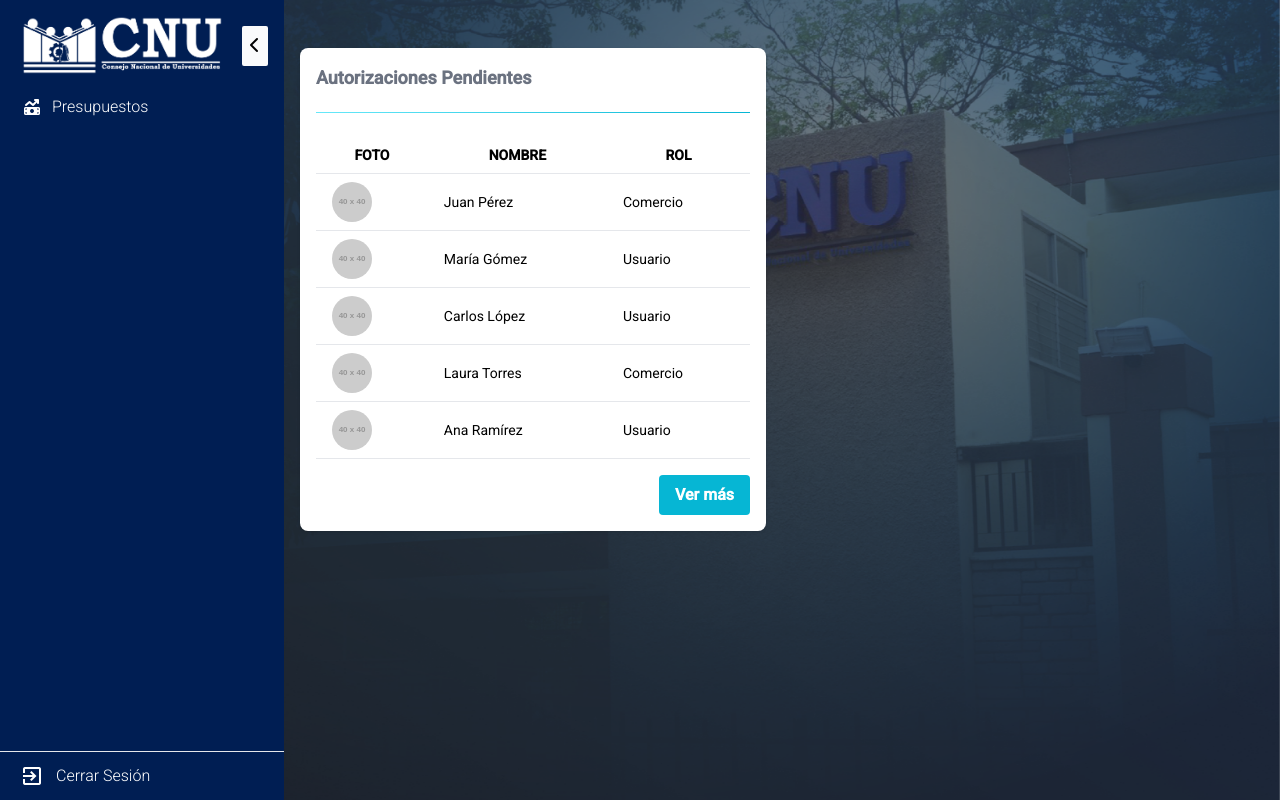
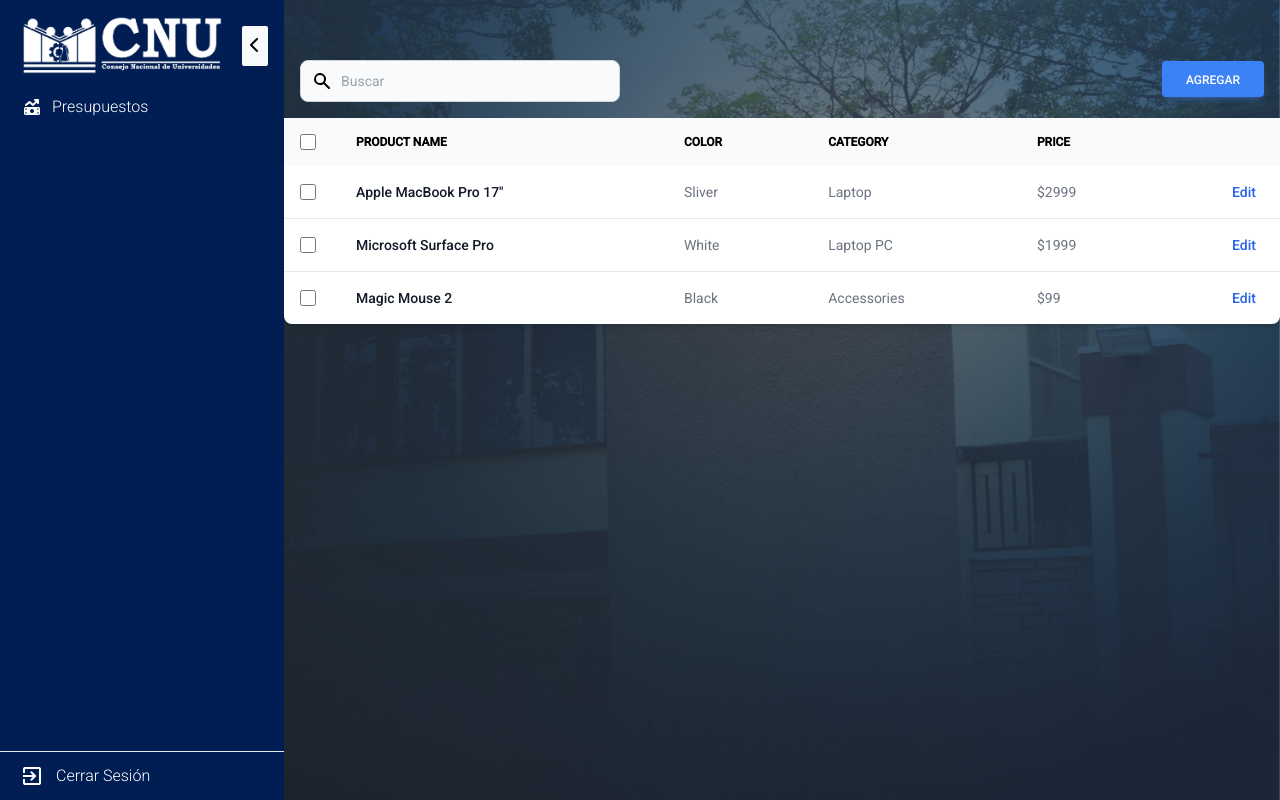
Before and after one commit to erixnpai/front-interno, an Angular app: page /dashboard in a window 1280 px wide. Built offline with nearby package versions, Linux system fonts and the light colour scheme.

Commit message:
creacion del dash v2

```diff
--- a/src/app/Components/layout/layout.component.html
+++ b/src/app/Components/layout/layout.component.html
@@ -1,51 +1,125 @@
-<div class="flex-1 p-4 w-full md:w-1/2">
-    <div class="mt-8 bg-white p-4 shadow rounded-lg">
-        <h2 class="text-gray-500 text-lg font-semibold pb-4">Autorizaciones Pendientes</h2>
-        <div class="my-1"></div> <!-- Espacio de separación -->
-        <div class="bg-gradient-to-r from-cyan-300 to-cyan-500 h-px mb-6"></div> <!-- Línea con gradiente -->
-        <table class="w-full table-auto text-sm">
-            <thead>
-                <tr class="text-sm leading-normal">
-                    <th class="py-2 px-4 bg-grey-lightest font-bold uppercase text-sm text-grey-light border-b border-grey-light">Foto</th>
-                    <th class="py-2 px-4 bg-grey-lightest font-bold uppercase text-sm text-grey-light border-b border-grey-light">Nombre</th>
-                    <th class="py-2 px-4 bg-grey-lightest font-bold uppercase text-sm text-grey-light border-b border-grey-light">Rol</th>
+<div class="max-w-screen-xl md:mx-4 lg-mx-auto xl:mx-auto mx-10 mt-10">
+
+	<div class="relative overflow-x-auto border-gray-50 shadow-md sm:rounded-lg">
+		<div class="p-4 flex items-center justify-between">
+			<label for="table-search" class="sr-only">Search</label>
+			<div class="relative mt-1">
+				<div class="absolute inset-y-0 left-0 flex items-center pl-3 pointer-events-none">
+					<svg class="w-5 h-5 text-black" fill="currentColor" viewBox="0 0 20 20"
+						xmlns="http://www.w3.org/2000/svg">
+						<path fill-rule="evenodd"
+							d="M8 4a4 4 0 100 8 4 4 0 000-8zM2 8a6 6 0 1110.89 3.476l4.817 4.817a1 1 0 01-1.414 1.414l-4.816-4.816A6 6 0 012 8z"
+							clip-rule="evenodd"></path>
+					</svg>
+				</div>
+				<input type="text" id="table-search" class="bg-gray-50 border border-gray-300 text-gray-900 text-sm rounded-lg focus:ring-blue-500 focus:border-blue-500 block w-80 pl-10 p-2.5 " placeholder="Buscar">
+        </div>
+        <button class="rounded bg-blue-500 px-6 pb-2 pt-2.5 text-xs font-medium uppercase leading-normal text-white shadow-[0_4px_9px_-4px_#3b71ca] transition duration-150 ease-in-out hover:bg-blue-600 hover:shadow-[0_8px_9px_-4px_rgba(59,113,202,0.3),0_4px_18px_0_rgba(59,113,202,0.2)] focus:bg-blue-600 focus:shadow-[0_8px_9px_-4px_rgba(59,113,202,0.3),0_4px_18px_0_rgba(59,113,202,0.2)] focus:outline-none focus:ring-0 active:bg-blue-700 active:shadow-[0_8px_9px_-4px_rgba(59,113,202,0.3),0_4px_18px_0_rgba(59,113,202,0.2)]">
+            Agregar
+        </button>
+			</div>
+			<table class="w-full text-sm text-left text-gray-500 dark:text-gray-400">
+				<thead class="text-xs text-black uppercase bg-gray-50 ">
+					<tr>
+						<th scope="col" class="p-4">
+							<div class="flex items-center">
+								<input id="checkbox-all-search" type="checkbox" class="w-4 h-4 text-blue-600 bg-gray-100 border-gray-300 rounded focus:ring-blue-500 dark:focus:ring-blue-600 dark:ring-offset-gray-800 focus:ring-2 dark:bg-gray-700 dark:border-gray-600">
+								<label for="checkbox-all-search" class="sr-only">checkbox</label>
+							</div>
+						</th>
+						<th scope="col" class="px-6 py-3">
+							Product name
+						</th>
+						<th scope="col" class="px-6 py-3">
+							Color
+						</th>
+						<th scope="col" class="px-6 py-3">
+							Category
+						</th>
+						<th scope="col" class="px-6 py-3">
+							Price
+						</th>
+						<th scope="col" class="px-6 py-3">
+							<span class="sr-only">Edit</span>
+						</th>
 					</tr>
 				</thead>
 				<tbody>
-                <tr class="hover:bg-grey-lighter">
-                    <td class="py-2 px-4 border-b border-grey-light"><img src="https://via.placeholder.com/40" alt="Foto Perfil" class="rounded-full h-10 w-10"></td>
-                    <td class="py-2 px-4 border-b border-grey-light">Juan Pérez</td>
-                    <td class="py-2 px-4 border-b border-grey-light">Comercio</td>
+					<tr
+						class="bg-white border-b dark:bg-gray-800 dark:border-gray-700 hover:bg-gray-50 dark:hover:bg-gray-600">
+						<td class="w-4 p-4">
+							<div class="flex items-center">
+								<input id="checkbox-table-search-1" type="checkbox" class="w-4 h-4 text-blue-600 bg-gray-100 border-gray-300 rounded focus:ring-blue-500 dark:focus:ring-blue-600 dark:ring-offset-gray-800 focus:ring-2 dark:bg-gray-700 dark:border-gray-600">
+								<label for="checkbox-table-search-1" class="sr-only">checkbox</label>
+							</div>
+						</td>
+						<th scope="row" class="px-6 py-4 font-medium text-gray-900 dark:text-white whitespace-nowrap">
+							Apple MacBook Pro 17"
+						</th>
+						<td class="px-6 py-4">
+							Sliver
+						</td>
+						<td class="px-6 py-4">
+							Laptop
+						</td>
+						<td class="px-6 py-4">
+							$2999
+						</td>
+						<td class="px-6 py-4 text-right">
+							<a href="#" class="font-medium text-blue-600 dark:text-blue-500 hover:underline">Edit</a>
+						</td>
 					</tr>
-                <!-- Añade más filas aquí como la anterior para cada autorización pendiente -->
-                <tr class="hover:bg-grey-lighter">
-                    <td class="py-2 px-4 border-b border-grey-light"><img src="https://via.placeholder.com/40" alt="Foto Perfil" class="rounded-full h-10 w-10"></td>
-                    <td class="py-2 px-4 border-b border-grey-light">María Gómez</td>
-                    <td class="py-2 px-4 border-b border-grey-light">Usuario</td>
+					<tr
+						class="bg-white border-b dark:bg-gray-800 dark:border-gray-700 hover:bg-gray-50 dark:hover:bg-gray-600">
+						<td class="w-4 p-4">
+							<div class="flex items-center">
+								<input id="checkbox-table-search-2" type="checkbox" class="w-4 h-4 text-blue-600 bg-gray-100 border-gray-300 rounded focus:ring-blue-500 dark:focus:ring-blue-600 dark:ring-offset-gray-800 focus:ring-2 dark:bg-gray-700 dark:border-gray-600">
+								<label for="checkbox-table-search-2" class="sr-only">checkbox</label>
+							</div>
+						</td>
+						<th scope="row" class="px-6 py-4 font-medium text-gray-900 dark:text-white whitespace-nowrap">
+							Microsoft Surface Pro
+						</th>
+						<td class="px-6 py-4">
+							White
+						</td>
+						<td class="px-6 py-4">
+							Laptop PC
+						</td>
+						<td class="px-6 py-4">
+							$1999
+						</td>
+						<td class="px-6 py-4 text-right">
+							<a href="#" class="font-medium text-blue-600 dark:text-blue-500 hover:underline">Edit</a>
+						</td>
 					</tr>
-
-                <tr class="hover:bg-grey-lighter">
-                    <td class="py-2 px-4 border-b border-grey-light"><img src="https://via.placeholder.com/40" alt="Foto Perfil" class="rounded-full h-10 w-10"></td>
-                    <td class="py-2 px-4 border-b border-grey-light">Carlos López</td>
-                    <td class="py-2 px-4 border-b border-grey-light">Usuario</td>
-                </tr>
-                <tr class="hover:bg-grey-lighter">
-                    <td class="py-2 px-4 border-b border-grey-light"><img src="https://via.placeholder.com/40" alt="Foto Perfil" class="rounded-full h-10 w-10"></td>
-                    <td class="py-2 px-4 border-b border-grey-light">Laura Torres</td>
-                    <td class="py-2 px-4 border-b border-grey-light">Comercio</td>
-                </tr>
-                <tr class="hover:bg-grey-lighter">
-                    <td class="py-2 px-4 border-b border-grey-light"><img src="https://via.placeholder.com/40" alt="Foto Perfil" class="rounded-full h-10 w-10"></td>
-                    <td class="py-2 px-4 border-b border-grey-light">Ana Ramírez</td>
-                    <td class="py-2 px-4 border-b border-grey-light">Usuario</td>
+					<tr class="bg-white dark:bg-gray-800 hover:bg-gray-50 dark:hover:bg-gray-600">
+						<td class="w-4 p-4">
+							<div class="flex items-center">
+								<input id="checkbox-table-search-3" type="checkbox" class="w-4 h-4 text-blue-600 bg-gray-100 border-gray-300 rounded focus:ring-blue-500 dark:focus:ring-blue-600 dark:ring-offset-gray-800 focus:ring-2 dark:bg-gray-700 dark:border-gray-600">
+								<label for="checkbox-table-search-3" class="sr-only">checkbox</label>
+							</div>
+						</td>
+						<th scope="row" class="px-6 py-4 font-medium text-gray-900 dark:text-white whitespace-nowrap">
+							Magic Mouse 2
+						</th>
+						<td class="px-6 py-4">
+							Black
+						</td>
+						<td class="px-6 py-4">
+							Accessories
+						</td>
+						<td class="px-6 py-4">
+							$99
+						</td>
+						<td class="px-6 py-4 text-right">
+							<a href="#" class="font-medium text-blue-600 dark:text-blue-500 hover:underline">Edit</a>
+						</td>
 					</tr>
 				</tbody>
 			</table>
-        <!-- Botón "Ver más" para la tabla de Autorizaciones Pendientes -->
-        <div class="text-right mt-4">
-            <button class="bg-cyan-500 hover:bg-cyan-600 text-white font-semibold py-2 px-4 rounded">
-                Ver más
-            </button>
 		</div>
+
+
+
 	</div>
-</div>
--- a/src/app/pages/modulos/presupuesto/sidebar/sidebar.component.css
+++ b/src/app/pages/modulos/presupuesto/sidebar/sidebar.component.css
@@ -24,6 +24,7 @@
     background-position: center center;
     background-attachment: fixed;
     background-size: cover;
+    overflow-x: hidden;
     height: 100vh; /* Altura total del viewport */
     margin: 0;
     padding: 0;
--- a/src/app/pages/modulos/presupuesto/sidebar/sidebar.component.html
+++ b/src/app/pages/modulos/presupuesto/sidebar/sidebar.component.html
@@ -1,4 +1,4 @@
-<aside class="flex w-screen h-screen relative overflow-hidden z-10">
+<aside class="flex h-screen overflow-hidden">
     <nav class="h-full flex flex-col bg-[#001E53] shadow-sm">
       <div class="p-4 pb-2 flex justify-between items-center">
         <img
```
Lines whose indentation alone changed are shown as unchanged.
